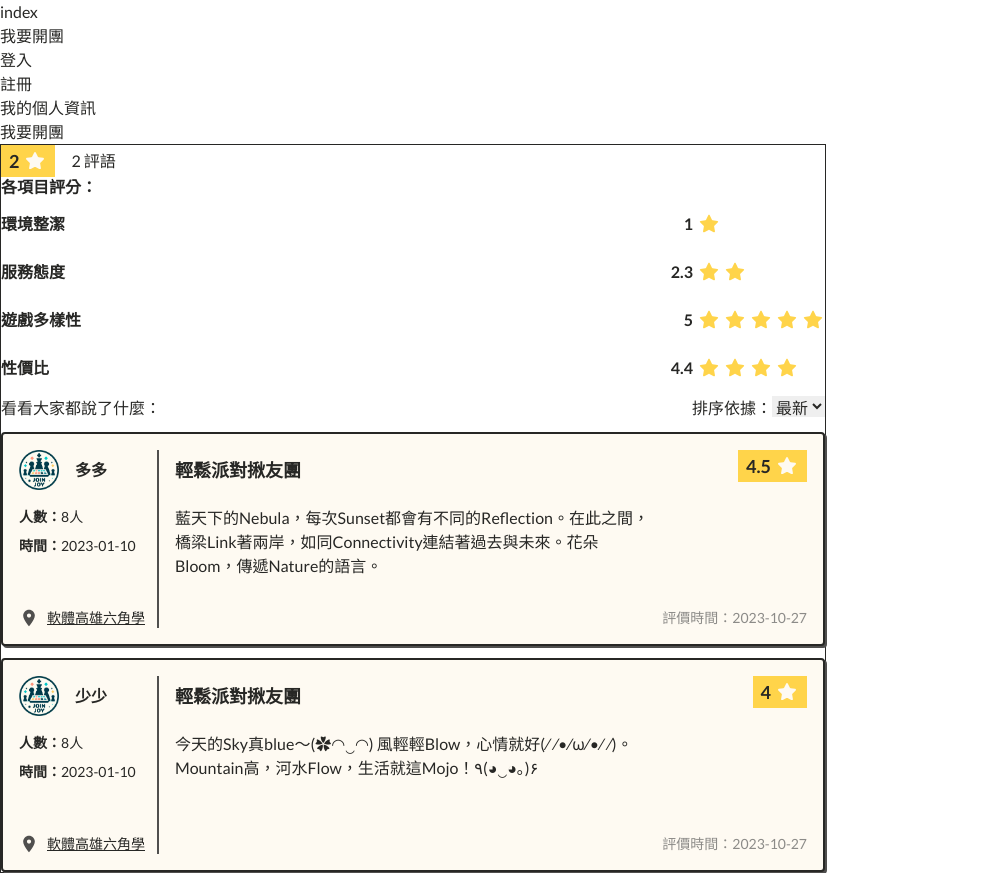
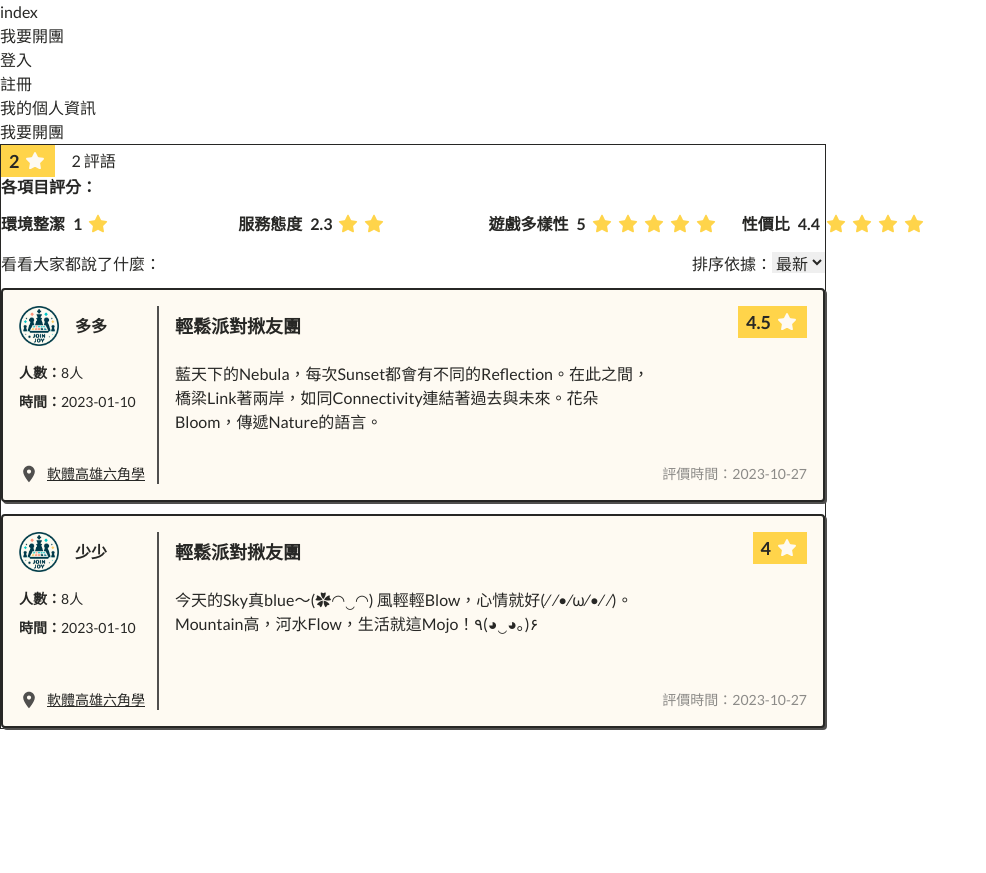
Before and after one commit to star82620/join-joy, a Next.js app: page / in a window 1280 px wide. Shown: the whole page, without its empty margins (0-986 px from the left). After the commit the page ends 800 px from the top, so only its background shows below. Built offline with nearby package versions, Linux system fonts and the light colour scheme.

Commit message:
fix/ deployment error

```diff
--- a/common/components/CommentsSection/RatingDetails.tsx
+++ b/common/components/CommentsSection/RatingDetails.tsx
@@ -7,7 +7,7 @@ export default function RatingDetails({
   direction,
 }: RatingDetailsProps) {
   if (typeof averageScore === "number") return null;
-  let isRow = !!direction && direction !== "col"; //如果 direction 沒有值且不是 col
+  let isRow = !direction || direction !== "col";
 
   const generateStars = (num: number) => {
     const numStars = Math.floor(num);
```
